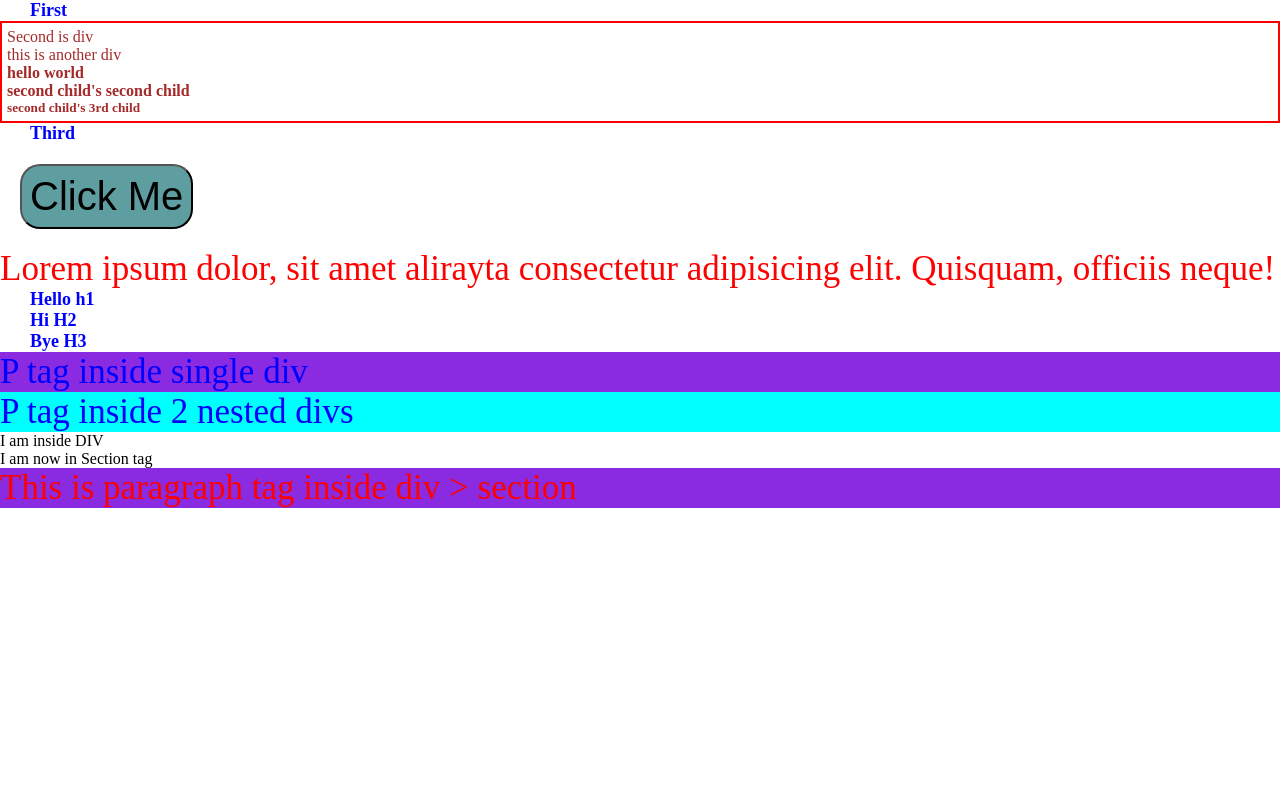
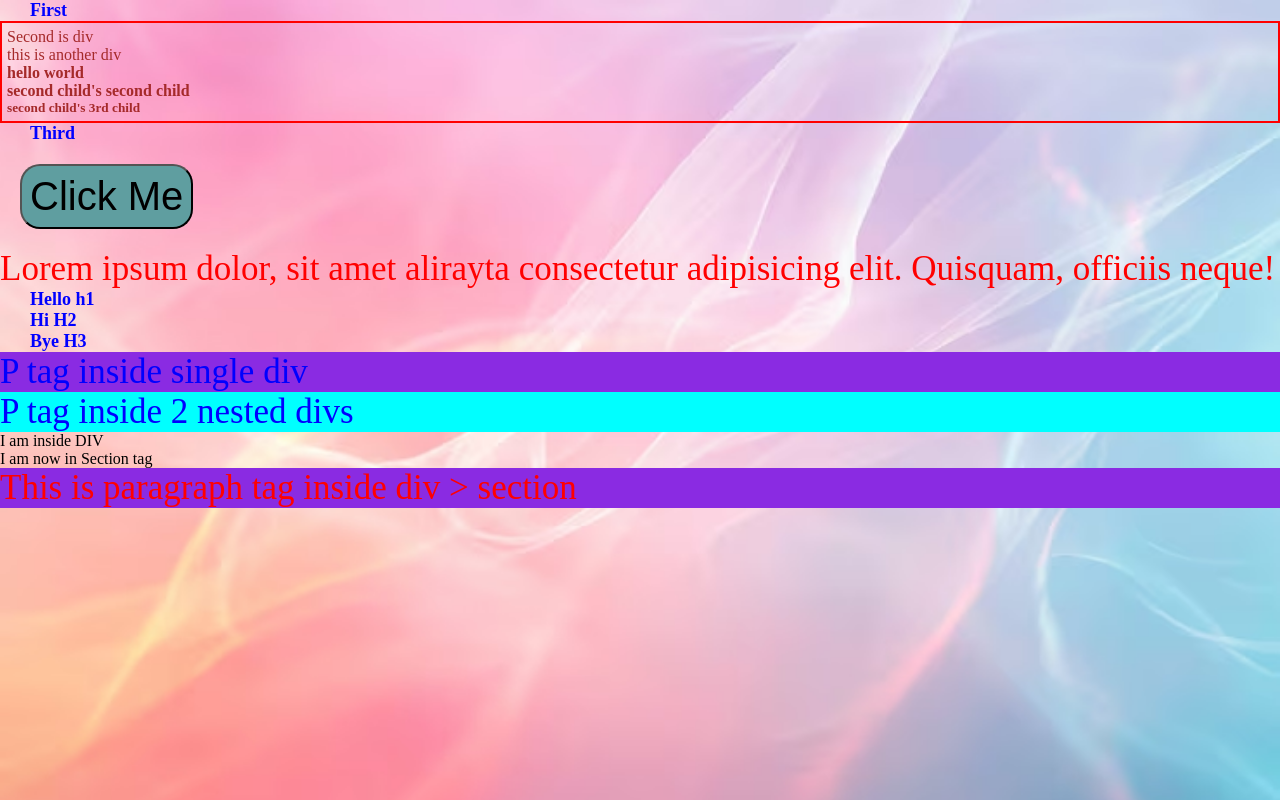
Before and after one commit to ariffaisal-github/Indepth-HTML-CSS, a plain HTML site: page index.html in a window 1280 px wide. Drawn offline with Linux system fonts and the light colour scheme.

Commit message:
Add bg image

```diff
--- a/style.css
+++ b/style.css
@@ -2,6 +2,14 @@
   /*universal selector*/
   margin: 0;
   padding: 0;
+}
+
+body {
+  background-image: url(./spectrum-flashes-coloured-light_23-2151792456.avif);
+  background-repeat: no-repeat;
+  background-size: cover;
+
+  /* background: linear-gradient(to right, red, blue); */
 }
 
 h1,
```
Also changed, not shown: spectrum-flashes-coloured-light_23-2151792456.avif (added).
